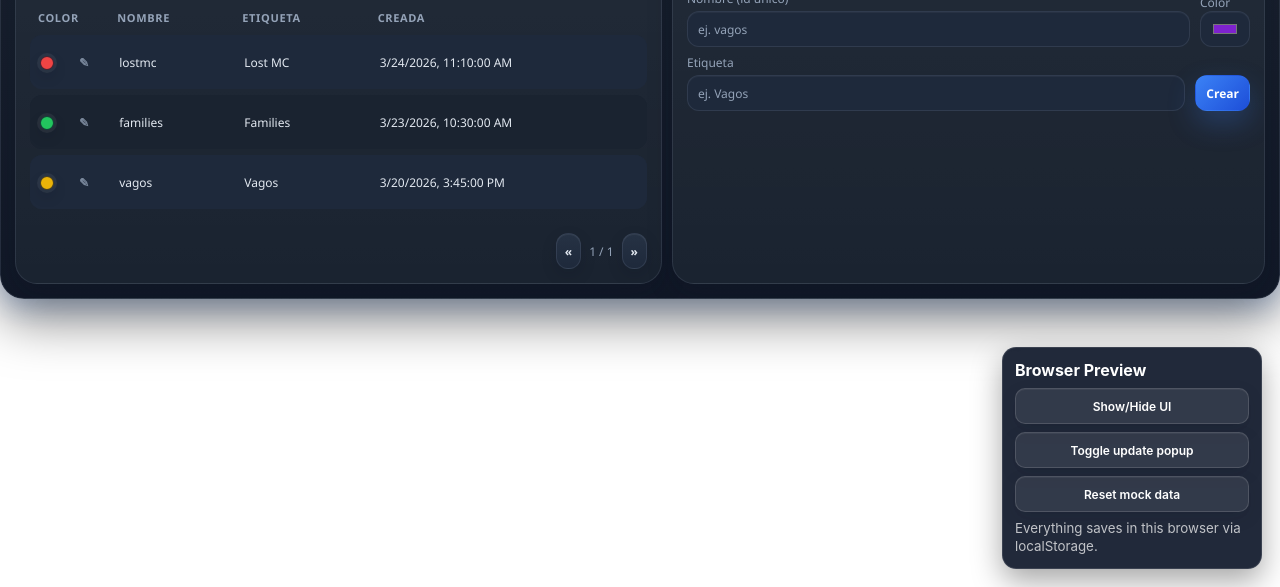
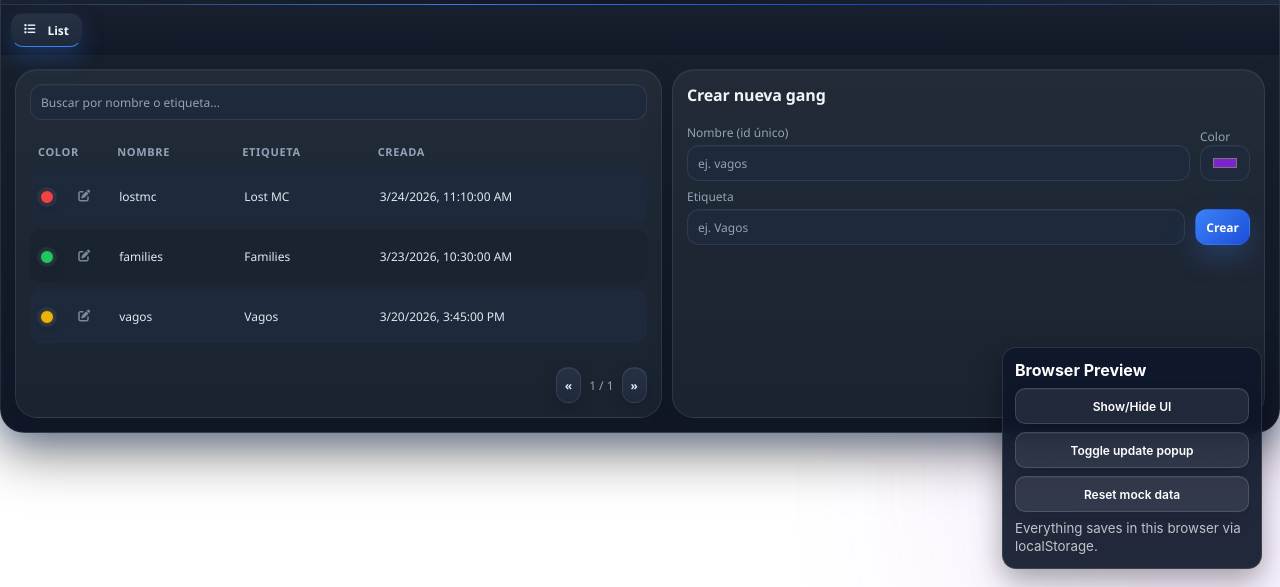
Before and after one commit to IamFenixDesign/gangcreator, a plain HTML site: page index.html in a window 1280 px wide. Shown: the part 213-800 px from the top of the page. Drawn offline with Linux system fonts and the light colour scheme.

Commit message:
Update - 1

```diff
--- a/index.html
+++ b/index.html
@@ -44,7 +44,7 @@
         <div id="selected-gang" class="selected-gang hidden" aria-live="polite"></div>
 
         <div class="titlebar-controls">
-          <button id="info-btn" type="button" title="Información (creador, redes y versiones)" aria-haspopup="dialog" aria-controls="info-modal">ℹ️</button>
+          <button id="info-btn" type="button" title="Información (creador, redes y versiones)" aria-haspopup="dialog" aria-controls="info-modal"><i class="fa-solid fa-circle-info"></i></button>
           <select id="lang-switcher">
             <option value="es">Español</option>
             <option value="en">English</option>
@@ -69,7 +69,7 @@
             </select>
           </div>
           <input id="theme-import" type="file" accept=".css" class="hidden" />
-          <button id="theme-trash" type="button" title="Borrar theme guardado" aria-label="Borrar theme" data-i18n="theme_delete">🗑</button>
+          <button id="theme-trash" type="button" title="Borrar theme guardado" aria-label="Borrar theme" data-i18n="theme_delete"><i class="fa-solid fa-trash"></i></button>
           <div class="sidebar-toggle" title="Menú lateral" data-i18n-title="sidebar_menu_toggle_title">
             <span data-i18n="sidebar_menu">Menú lateral</span>
             <label class="ui-switch" for="sidebar-mode-switch">
--- a/js/main.js
+++ b/js/main.js
@@ -646,7 +646,7 @@ window.addEventListener('message', function(event) {
           tr.innerHTML = `
             <td>
               <span class="color-dot" style="background:${g.color||'#7e22ce'}"></span>
-              <button class="btn-edit-gang" title="Editar gang" aria-label="Editar gang">✎</button>
+              <button class="btn-edit-gang" title="Editar gang" aria-label="Editar gang"><i class="fa-solid fa-pen-to-square"></i></button>
             </td>
             <td>${g.name}</td>
             <td>${g.label}</td>
@@ -681,7 +681,7 @@ window.addEventListener('message', function(event) {
         row.innerHTML = `
           <input class="rc-ing-item" type="text" placeholder="item (ej. metalscrap)" value="${initial.item||''}" style="flex:1;" />
           <input class="rc-ing-amount" type="number" min="1" value="${initial.amount||1}" style="width:120px; margin-left:8px;" />
-          <button class="rc-ing-del danger" title="Eliminar" style="margin-left:8px;">×</button>
+          <button class="rc-ing-del danger" title="Eliminar" aria-label="Eliminar" style="margin-left:8px;"><i class="fa-solid fa-trash"></i></button>
         `;
         row.querySelector('.rc-ing-del').addEventListener('click', ()=> row.remove());
         list.appendChild(row);
--- a/js/members.js
+++ b/js/members.js
@@ -11,7 +11,7 @@
         <td>${m.citizenid}</td>
         <td>${m.grade}</td>
         <td>${nowL(m.added_at)}</td>
-        <td><button class="small" data-info="${m.citizenid}" title="Ver info">ℹ️</button></td>
+        <td><button class="small" data-info="${m.citizenid}" title="Ver info"><i class="fa-solid fa-circle-info"></i></button></td>
         <td>
           <button data-cid="${m.citizenid}" class="danger small" data-i18n="remove">
             ${locales?.t?.('remove') ?? 'Remove'}
--- a/styles.css
+++ b/styles.css
@@ -81,10 +81,41 @@ body {
   font-family: Segoe UI, system-ui, sans-serif;
   display: flex;
   justify-content: center;
-  align-items: flex-start;
-  padding: 20px;
-  /* Evita scroll de la página cuando el contenido interno cambia (NUI). */
-  overflow: hidden;
+  align-items: center;
+  min-height: 100vh;
+  padding: 24px;
+  overflow: auto;
+  background:
+    radial-gradient(circle at top left, rgba(0, 183, 255, 0.20), transparent 32%),
+    radial-gradient(circle at bottom right, rgba(126, 34, 206, 0.22), transparent 30%),
+    linear-gradient(135deg, #061018 0%, #0b1420 38%, #111827 100%);
+  background-attachment: fixed;
+}
+
+body::before,
+body::after {
+  content: '';
+  position: fixed;
+  inset: auto;
+  width: 32rem;
+  height: 32rem;
+  border-radius: 999px;
+  filter: blur(90px);
+  opacity: .28;
+  pointer-events: none;
+  z-index: 0;
+}
+
+body::before {
+  top: -8rem;
+  left: -8rem;
+  background: rgba(0, 183, 255, 0.35);
+}
+
+body::after {
+  right: -10rem;
+  bottom: -10rem;
+  background: rgba(168, 85, 247, 0.30);
 }
 
 /* ========= Locale-specific typography ========= */
@@ -102,14 +133,12 @@ html[lang="ru"] body {
 
 /* root */
 #app {
-  width: 100%;
+  width: min(100%, 1400px);
   max-width: 1400px;
-
-  /* Como estaba originalmente: centrado y draggable */
   position: fixed;
   left: 50%;
-  top: 20px;
-  transform: translateX(-50%);
+  top: 50%;
+  transform: translate(-50%, -50%);
   z-index: 10;
 }
 
@@ -132,18 +161,16 @@ html[lang="ru"] body {
 .window {
   width: 100%;
   min-height: 0;
-
-  /* Como estaba originalmente */
   height: auto;
-  max-height: calc(100vh - 40px);
+  max-height: calc(100vh - 48px);
   overflow: auto;
-
-  background: var(--surface);
-  border: 1px solid var(--border);
-  box-shadow: var(--shadow);
+  background: color-mix(in srgb, var(--surface) 88%, transparent);
+  backdrop-filter: blur(18px);
+  border: 1px solid rgba(255, 255, 255, 0.12);
+  box-shadow: 0 24px 80px rgba(0, 0, 0, 0.48);
   display: flex;
   flex-direction: column;
-  border-radius: var(--radius);
+  border-radius: 20px;
 }
 
 /* Ocultar scrollbar visible (mantener rueda) también en la ventana principal */
@@ -3026,3 +3053,43 @@ body.sidebar-mode.sidebar-expanded .tabs .tab span{
   background: var(--update-card-button-hover-bg, var(--update-card-button-bg, var(--btn-hover, var(--btn-bg, rgba(255, 255, 255, 0.12)))));
   border-color: var(--update-card-button-hover-border, var(--update-card-button-border, var(--accent, var(--border, rgba(255, 255, 255, 0.16)))));
 }
+
+
+@media (max-width: 900px) {
+  body {
+    padding: 12px;
+    align-items: flex-start;
+  }
+
+  #app {
+    position: relative;
+    top: auto;
+    left: auto;
+    transform: none;
+    width: 100%;
+    max-width: 100%;
+  }
+
+  .window {
+    max-height: calc(100vh - 24px);
+    border-radius: 16px;
+  }
+}
+
+.titlebar-controls > button,
+.btn-edit-gang,
+.rc-ing-del,
+#theme-trash,
+#info-btn {
+  display: inline-flex;
+  align-items: center;
+  justify-content: center;
+  gap: .4rem;
+}
+
+.btn-edit-gang i,
+.rc-ing-del i,
+#theme-trash i,
+#info-btn i {
+  pointer-events: none;
+}
```
